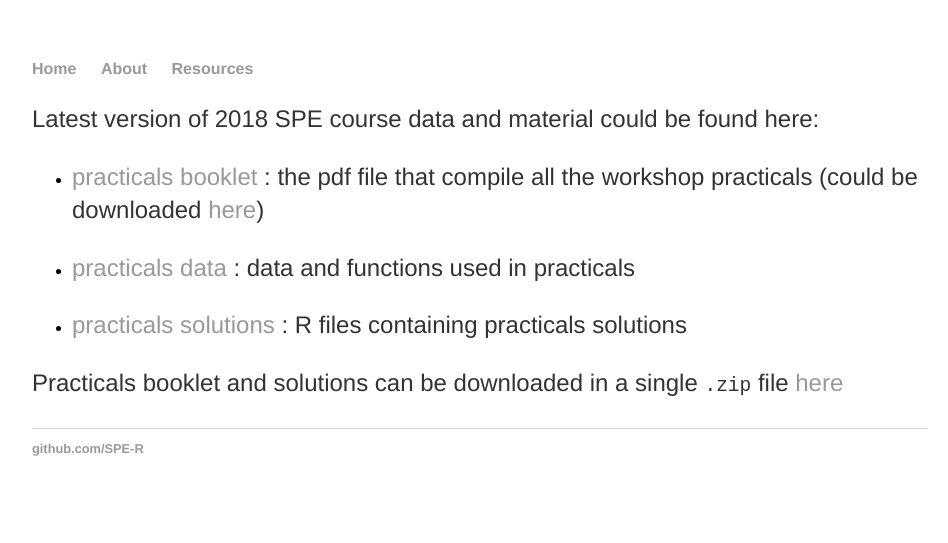
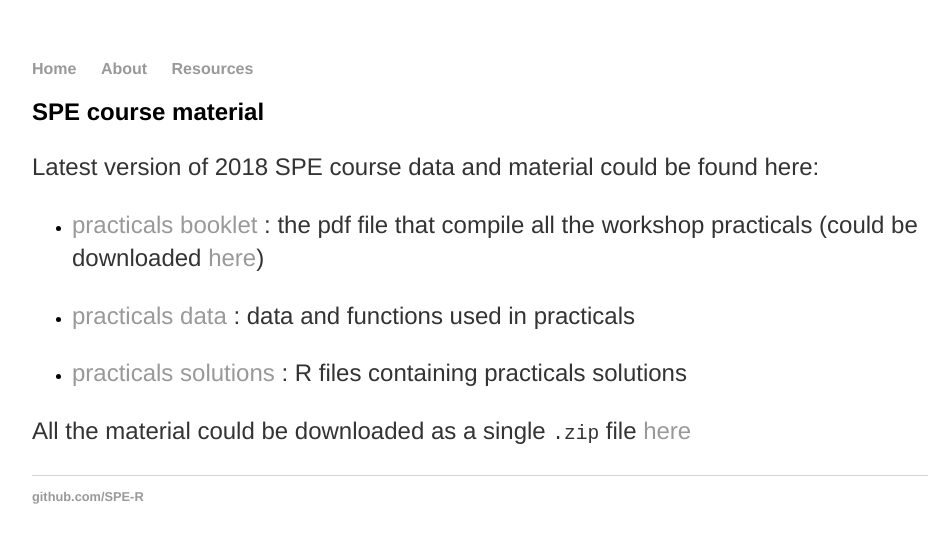
Before and after one commit to SPE-R/SPE-R.github.io, a Jekyll site: the page built from resources.md, in a window 1280 px wide. Shown: the top 543 px of the page, without its empty margins (160-1108 px from the left). Built offline with Jekyll 4.4.1, drawn with Linux system fonts in a browser that asks for light colours.

Commit message:
Update the ressource page to get fit the new data location

```diff
--- a/resources.md
+++ b/resources.md
@@ -5,13 +5,14 @@
 toc: true
 ---
 
+## SPE course material
 
 Latest version of 2018 SPE course data and material could be found here:
 
   - [practicals booklet](https://github.com/SPE-R/SPE-R.github.io/blob/travis-build/pracs.pdf) : the pdf file that compile all the workshop practicals (could be downloaded [here](https://github.com/SPE-R/SPE-R.github.io/raw/travis-build/pracs.pdf))
 
-  - [practicals data](https://github.com/SPE-R/SPE-R.github.io/raw/master/data.zip) : data and functions used in practicals
+  - [practicals data](https://github.com/SPE-R/SPE-R.github.io/raw/travis-build/data.zip) : data and functions used in practicals
 
   - [practicals solutions](https://github.com/SPE-R/SPE-R.github.io/tree/travis-build/Rsolutions) : R files containing practicals solutions
 
-Practicals booklet and solutions can be downloaded in a single `.zip` file [here](https://github.com/SPE-R/SPE-R.github.io/archive/travis-build.zip)
+All the material could be downloaded as a single `.zip` file [here](https://github.com/SPE-R/SPE-R.github.io/archive/travis-build.zip)
```
